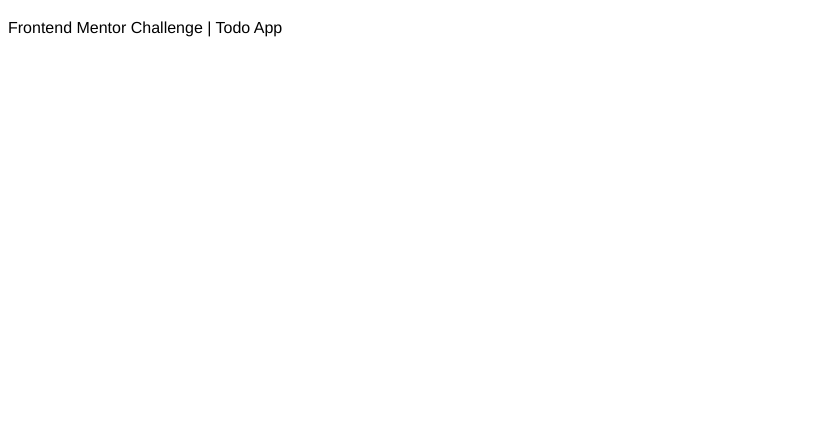
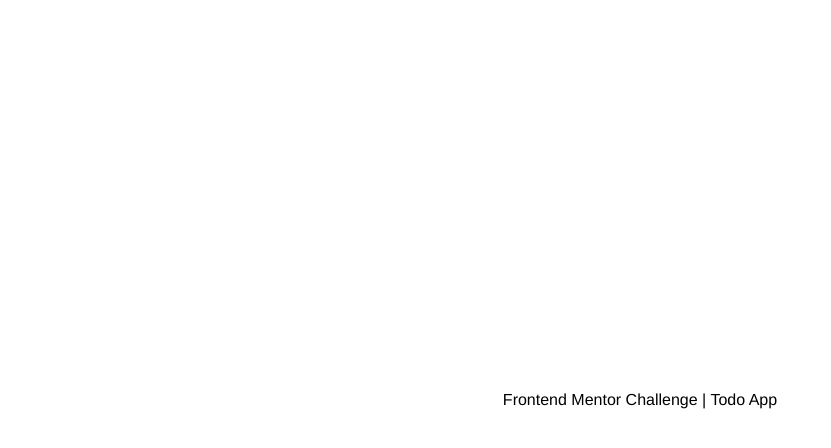
Before and after one commit to adamhm/todo-app, a React (Vite) app: page / in a window 1280 px wide. Shown: the top 448 px of the page, without its empty margins (0-831 px from the left). Built offline with nearby package versions, Linux system fonts and the light colour scheme.

Commit message:
add base style rules

```diff
--- a/src/index.css
+++ b/src/index.css
@@ -2,4 +2,22 @@
     font-family: "Josefin Sans", Helvetica, Arial, sans-serif;
     line-height: 1.5;
     font-weight: 400;
+    box-sizing: border-box;
 }
+
+* {
+    margin: 0;
+}
+
+*,
+::before,
+::after {
+    box-sizing: inherit;
+}
+
+body {
+    height: 100vh;
+    display: flex;
+    justify-content: center;
+    align-items: center;
+}
```
